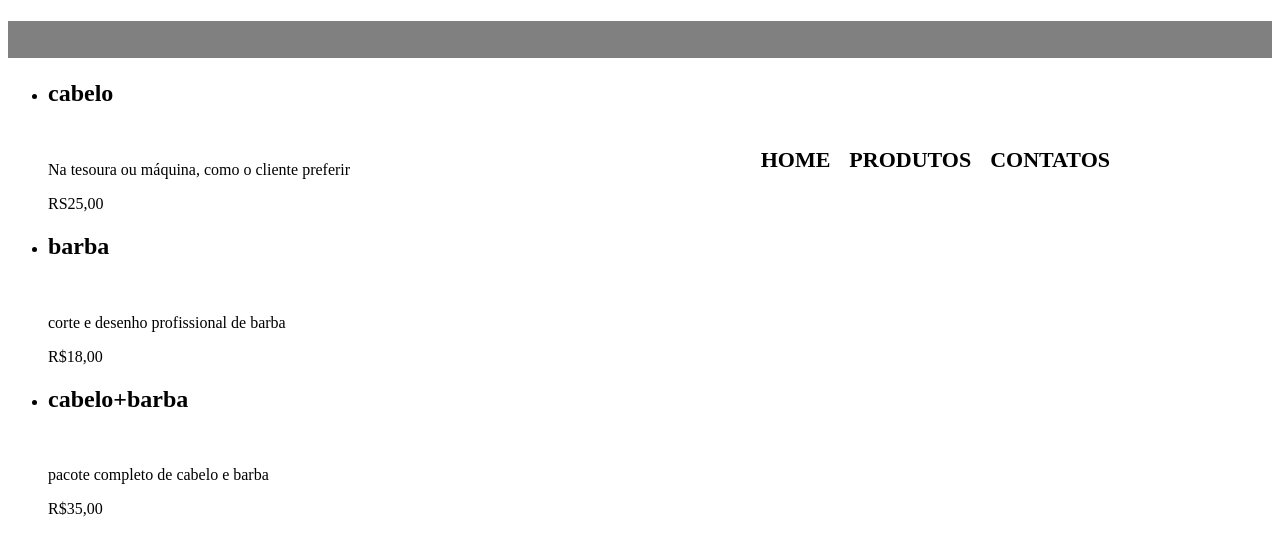
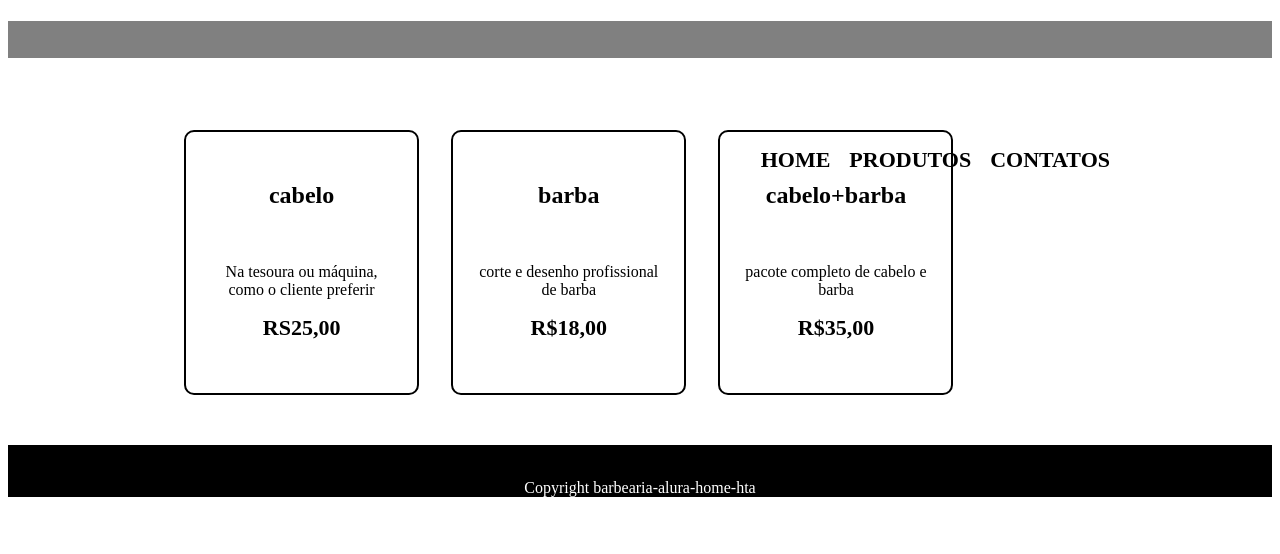
Before and after one commit to salvatori17/barbeariaalurahomehta, a plain HTML site: page index.html in a window 1280 px wide. Drawn offline with Linux system fonts and the light colour scheme.

Commit message:
Update index.html
hh

```diff
--- a/index.html
+++ b/index.html
@@ -29,24 +29,44 @@
 
 <main>
 
-<ul>
-    <li><h2>cabelo</h2></li>
+<ul class="produtos">
+    <li>
+        <h2>cabelo</h2>
     <img src="cabelo.jpg" alt="">
-    <p>Na tesoura ou máquina, como o cliente preferir</p>
-    <p>RS25,00</P>
+    <p class="descriçao">  Na tesoura ou máquina, como o cliente preferir</p>
+    <p class="preços">RS25,00</p>
+</li>
 
-    <li><h2>barba</h2></li>
+    <li>
+        <h2>barba</h2>
     <img src="barba.jpg" alt="">
-    <p>corte e desenho profissional de barba</p>
-    <p>R$18,00<p>
+    <p class="descriçao">corte e desenho profissional de barba</p>
+    <p class="preços" >R$18,00</p>
+    </li>
 
-    <li><h2>cabelo+barba</h2></li>
+    <li>
+        <h2>cabelo+barba</h2>
     <img src="cabelo+barba.jpg" alt="">
-    <p>pacote completo de cabelo e barba</p>
-    <p>R$35,00</p>
+    <p class="descriçao">pacote completo de cabelo e barba</p>
+    <p class="preços">R$35,00</p>
+</li>
 
    </ul>
 </main>
+<footer>
+<img src="logo-branco.png"alt="">
+<p class="rodape">Copyright barbearia-alura-home-hta</p>
+
+
+
+
+</footer>
+
+
+
+
+
+
 
 </body>
 
```
